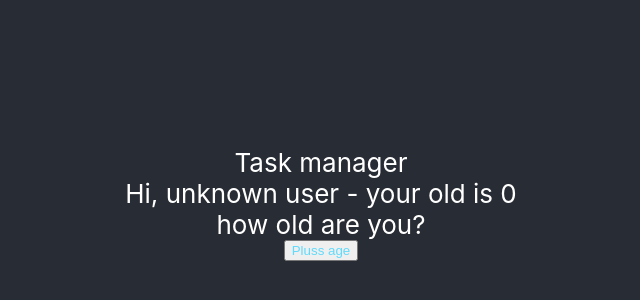
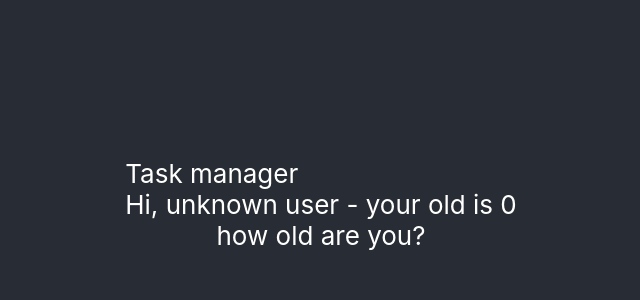
Before and after one commit to rebdevbay/Project1, a React (Create React App) app: page / in a window 1280 px wide. Shown: the part 196-496 px from the top of the page, without its empty margins (319-959 px from the left). Built offline with nearby package versions, Linux system fonts and the light colour scheme.

Commit message:
компоненты

```diff
--- a/src/App.js
+++ b/src/App.js
@@ -1,6 +1,6 @@
 import React, { Component } from "react";
 import "./App.css";
-import { Header } from "./Header";
+import { Header } from "./Components/Header";
 
 class App extends Component {
   state = {
@@ -18,14 +18,8 @@ class App extends Component {
     const { name, lastName, age } = this.state;
     return (
       <div className="App-header">
-        <Header />
-        <div>
-          Hi, {name} {lastName} - your old is {age}
-        </div>
+        <Header age={age} name={name} lastName={lastName} />
         how old are you?
-        <button className="App-link" onClick={this.handleClick}>
-          Pluss age
-        </button>
       </div>
     );
   }
--- /dev/null
+++ b/src/Components/Header.js
@@ -0,0 +1,13 @@
+import React from "react";
+
+export function Header(props) {
+  const { name, lastName, age } = props;
+  return (
+    <div className="HeaderDiv">
+      Task manager
+      <div>
+        Hi, {name} {lastName} - your old is {age}
+      </div>
+    </div>
+  );
+}
--- a/src/Header.js
+++ /dev/null
@@ -1,4 +0,0 @@
-import React from "react";
-export function Header(props) {
-  return <div className="HeaderDiv">Task manager</div>;
-}
```
Also changed, not shown: 1 other file (tests, documents, lock files or other folders).
